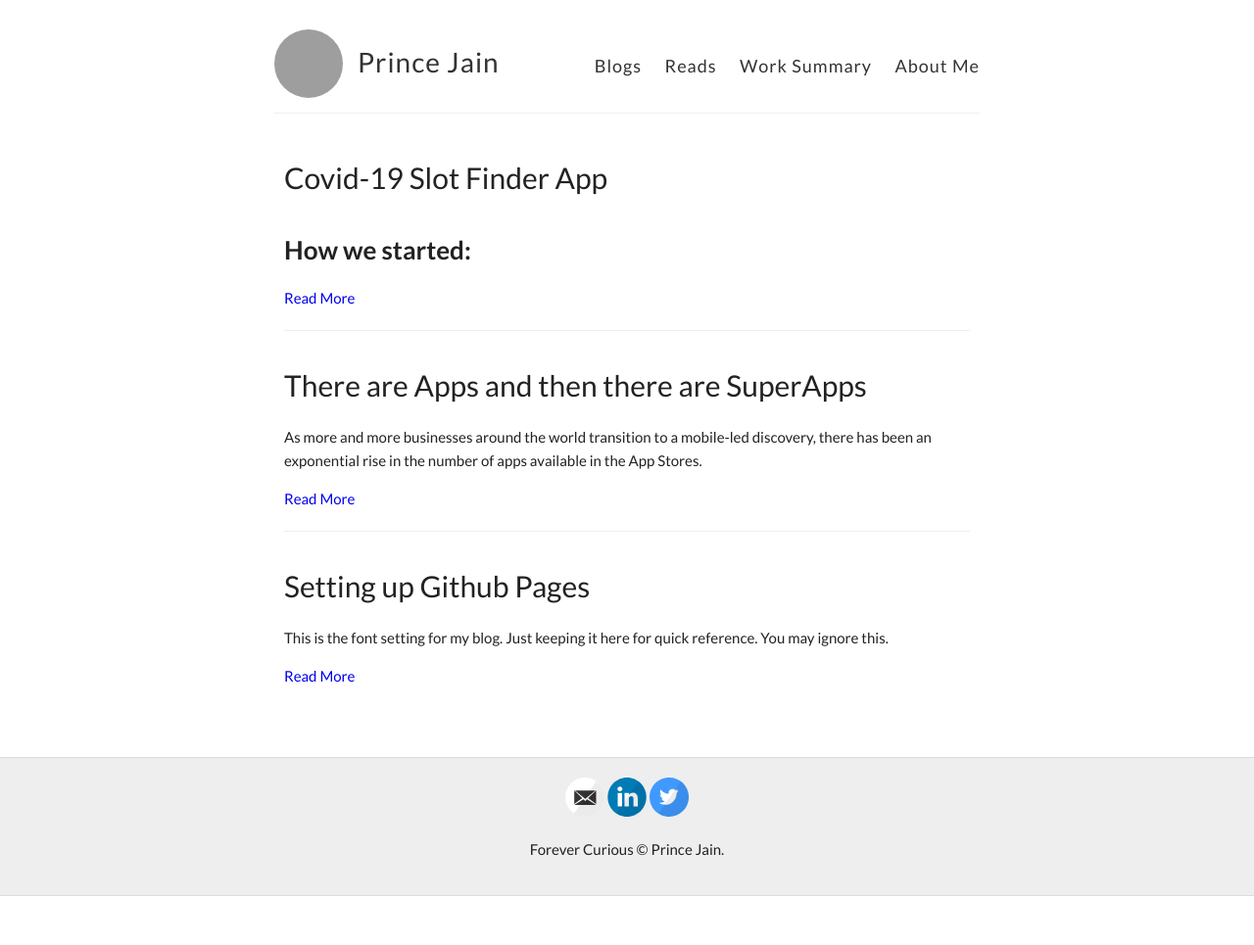
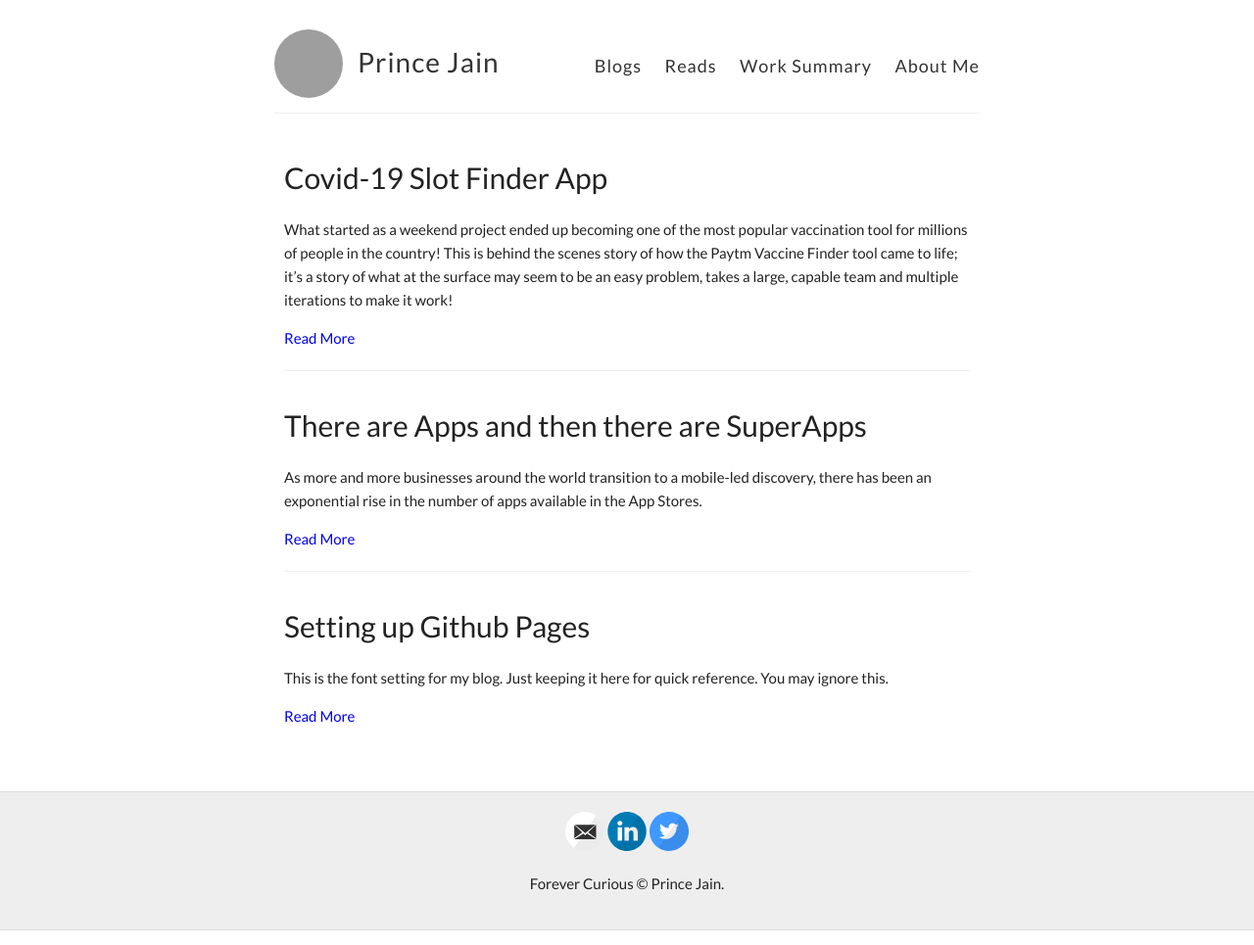
Before and after one commit to product-noob/product-noob.github.io, a Jekyll site: the page built from blog.md, in a window 1280 px wide. Shown: the whole page at 98% size. Built offline with Jekyll 4.4.1, drawn with Linux system fonts in a browser that asks for light colours; before the commit the page ends 930 px from its top, so only the background shows below that; grey boxes are pictures that could not be loaded.

Commit message:
Update 2020-12-18-Journey to create the Covid Slot Finder Tool.md

```diff
--- a/_posts/2020-12-18-Journey to create the Covid Slot Finder Tool.md
+++ b/_posts/2020-12-18-Journey to create the Covid Slot Finder Tool.md
@@ -2,6 +2,8 @@
 layout: post
 title: Covid-19 Slot Finder App
 ---
+
+What started as a weekend project ended up becoming one of the most popular vaccination tool for millions of people in the country! This is behind the scenes story of how the Paytm Vaccine Finder tool came to life; it's a story of what at the surface may seem to be an easy problem, takes a large, capable team and multiple iterations to make it work!
 
 ## **How we started:**
 
```
